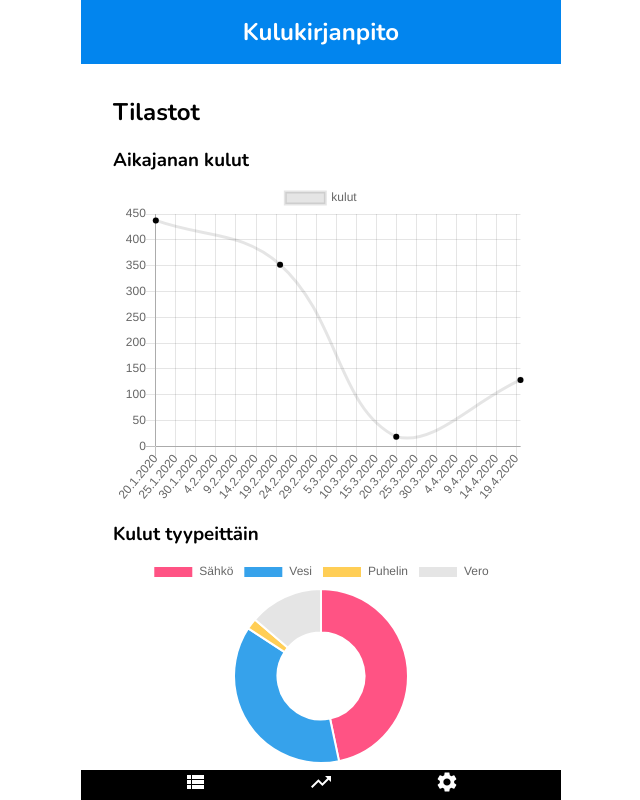
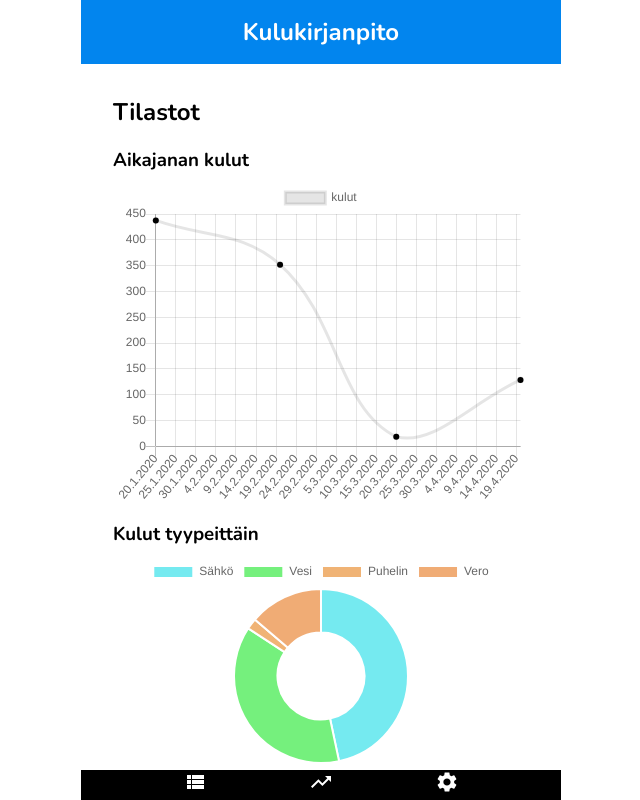
Before and after one commit to toniillokoski/kulukirjanpito, a React (Create React App) app: page /stats in a window 1280 px wide. Shown: the whole page, without its empty margins (319-959 px from the left). Built offline with nearby package versions, Linux system fonts and the light colour scheme.

Commit message:
HSL-väritys lisätty donitsi-kaavioon

```diff
--- a/package.json
+++ b/package.json
@@ -15,6 +15,7 @@
     "react-dom": "^16.12.0",
     "react-router-dom": "^5.1.2",
     "react-scripts": "3.4.0",
+    "string-hash": "^1.1.3",
     "uuid": "^7.0.3"
   },
   "scripts": {
--- a/src/components/Stats/Stats.js
+++ b/src/components/Stats/Stats.js
@@ -4,6 +4,7 @@
 
 import { Line } from 'react-chartjs-2';
 import { Doughnut } from 'react-chartjs-2'
+import stringHash from 'string-hash';
 
 import './Stats.css';
 
@@ -27,11 +28,7 @@
       datasets: [
         {
           data: groupedData.map(item => item.summa),
-          backgroundColor: [
-            '#FF5384',
-            '#36A2EB',
-            '#FFCE56'
-          ],
+          backgroundColor: groupedData.map(item => "hsl(" + (stringHash(item.tyyppi) % 360) + ", 80%, 70%)")
         }
       ]
     }
```
Also changed, not shown: 1 other file (tests, documents, lock files or other folders).
